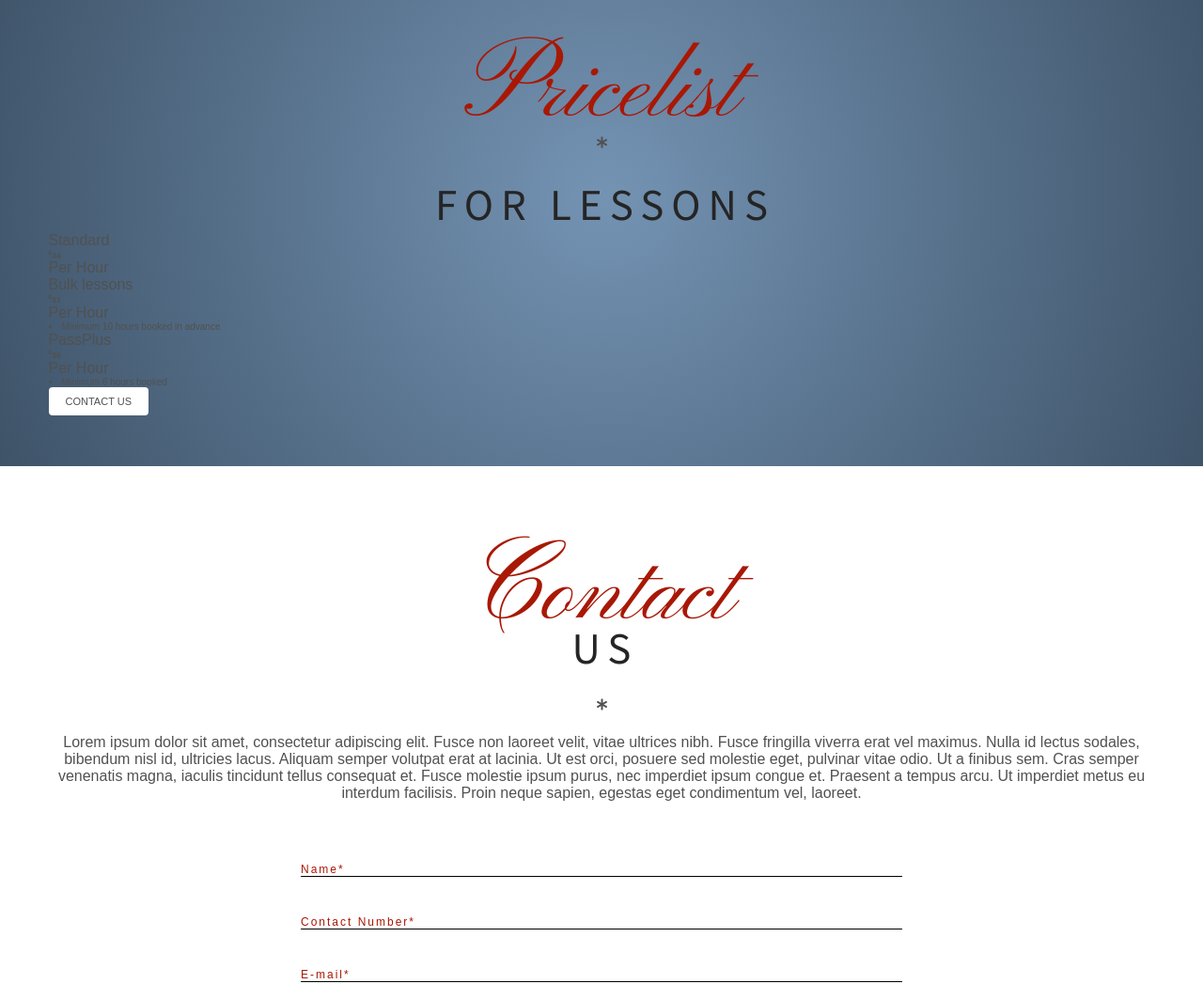
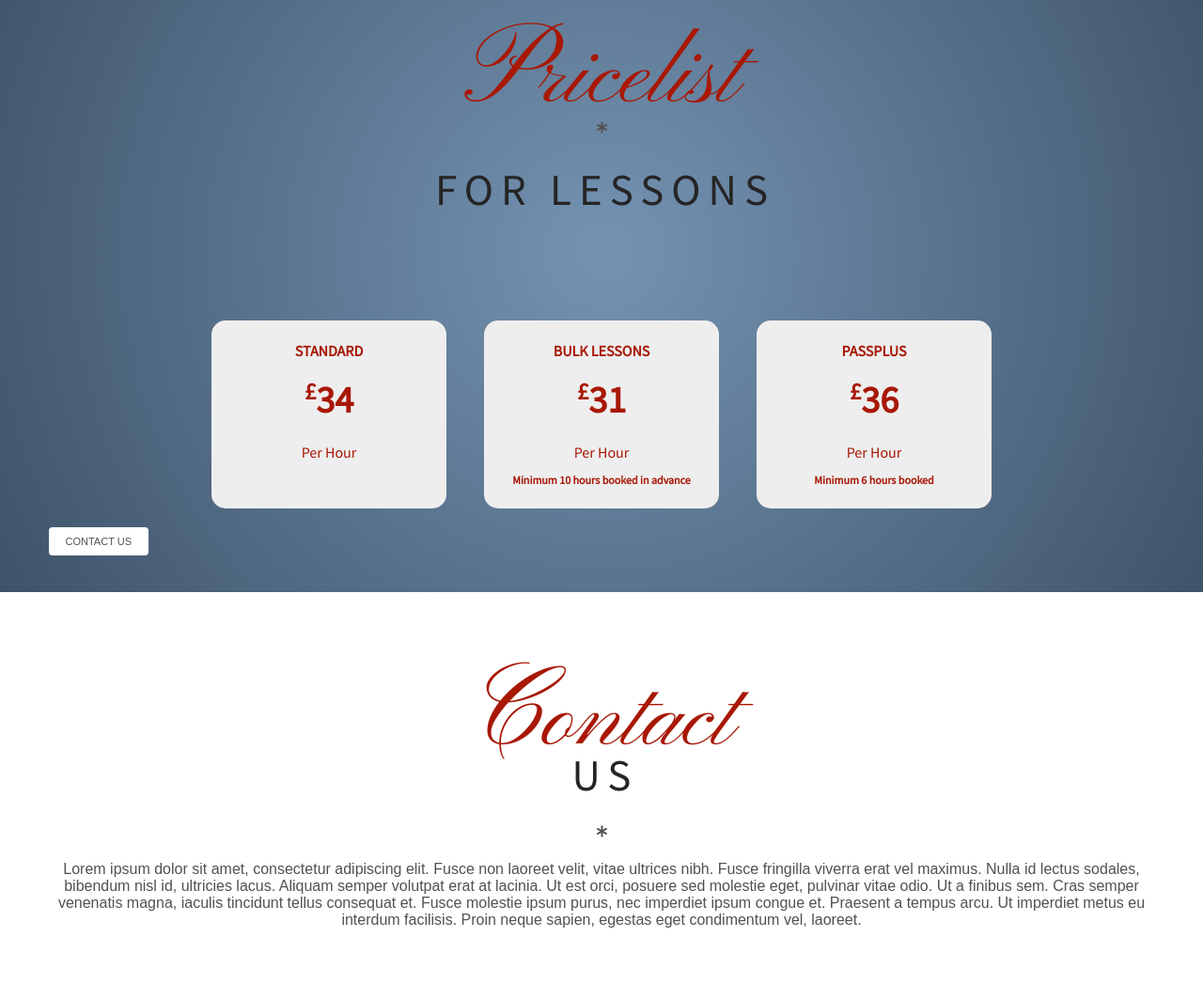
Before and after one commit to boolean-n-bop/GGDriving, a plain HTML site: page index.html in a window 1280 px wide. Shown: the part 1247-2294 px from the top of the page at 94% size. Drawn offline with nearby package versions, Linux system fonts and the light colour scheme; a web font is replaced by a local one.

Commit message:
Pricelist Styling

```diff
--- a/style.css
+++ b/style.css
@@ -376,7 +376,7 @@ header {
   background-color: var(--main-font-color-dark);
 }
 
-/* COURSES */
+/* LESSONS */
 
 .courses {
   background-image: radial-gradient(
@@ -393,6 +393,67 @@ header {
   min-height: 65vh;
   display: flex;
   align-items: center;
+}
+
+.pricelist {
+  font-family: var(--main-font);
+  position: relative;
+  justify-content: center;
+  display: flex;
+  margin-top: 90px;
+}
+
+.card {
+  position: relative;
+  background: #eee;
+  color: var(--secondary-font-color);
+  width: 250px;
+  height: 200px;
+  border-radius: 15px;
+  margin: 20px;
+  transition: all ease-in-out 1s;
+}
+
+.card:hover{
+  box-shadow: 0 0 0 20em inset #0606c4;
+  color: #eee;
+}
+
+.title{
+  font-size: 14px;
+  padding: 2px;
+  text-align: center;
+  font-weight: bold;
+  margin-top: 20px;
+  text-transform: uppercase;
+}
+
+.price{
+  margin-top: -25px;
+  text-align: center;
+}
+
+.price h5{
+  font-size: 4em;
+  margin-top: 20px;
+  padding: 20px;
+}
+
+.price h5 sup{
+  font-size: 25px
+}
+
+.option{
+  position: relative;
+  padding: 10px;
+}
+
+.option li{
+  text-align: center;
+  font-size: 12px;
+  padding: 2px;
+  font-weight: bold;
+  list-style: none;
 }
 
 /* CONTACT */
```
